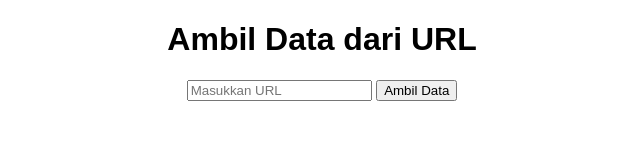
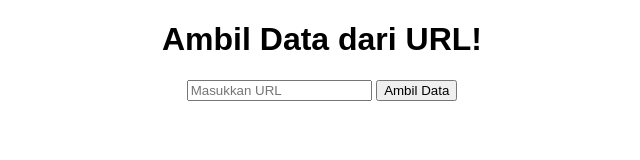
Before and after one commit to RashiqaDewi/ALPROW5, a plain HTML site: page index.html in a window 1280 px wide. Shown: the whole page, without its empty margins (318-958 px from the left). Drawn offline with Linux system fonts and the light colour scheme.

Commit message:
Update index.html

```diff
--- a/index.html
+++ b/index.html
@@ -27,7 +27,7 @@
 </head>
 <body>
     <div id="container">
-        <h1>Ambil Data dari URL</h1>
+        <h1>Ambil Data dari URL!</h1>
         <input type="text" id="url" placeholder="Masukkan URL">
         <button id="fetchButton" onclick="fetchData()">Ambil Data</button>
         <div id="table-container">
```
